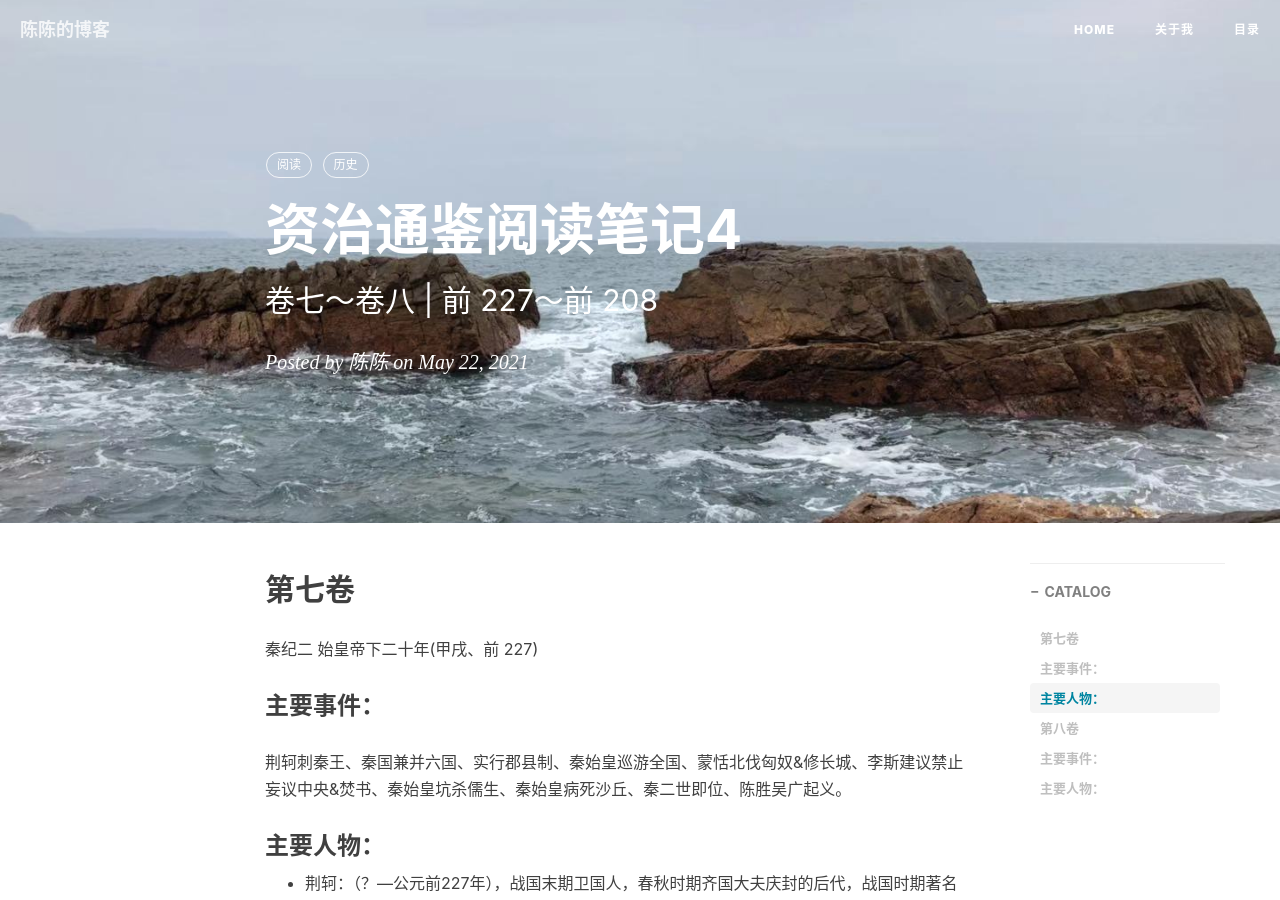
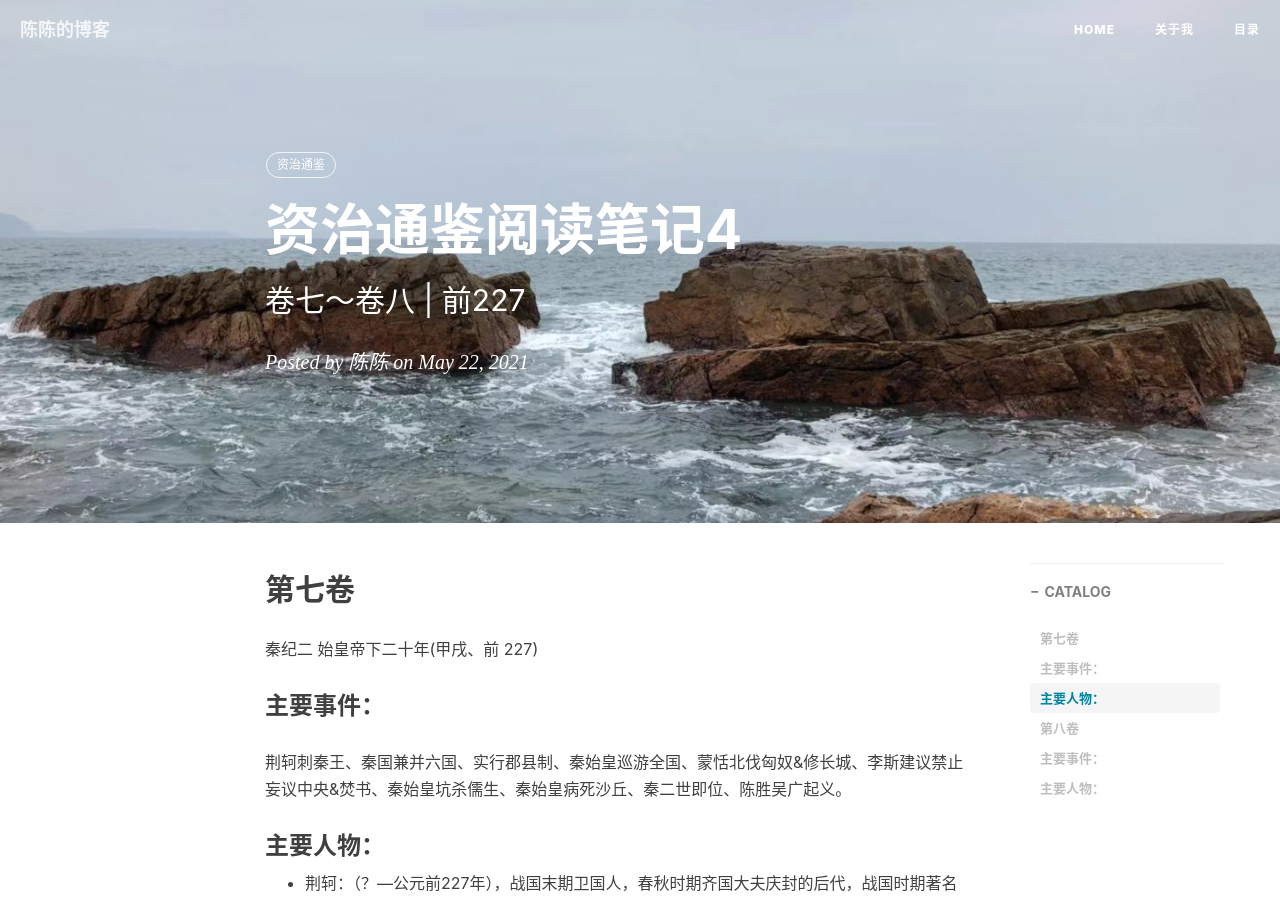
Before and after one commit to chensong212/chensong212.github.io, a Jekyll site: the page built from _posts/2021-05-22-zztj4.md, in a window 1280 px wide and 900 px high. Built offline with Jekyll 4.4.1, drawn with Linux system fonts in a browser that asks for light colours; nearby versions of some CDN libraries; comment, search, counter and statistics services are not loaded.

Commit message:
Update 2021-05-22-zztj4.md

```diff
--- a/_posts/2021-05-22-zztj4.md
+++ b/_posts/2021-05-22-zztj4.md
@@ -1,14 +1,13 @@
 ---
 layout:     post
 title:      资治通鉴阅读笔记4
-subtitle:   卷七～卷八 | 前 227～前 208
+subtitle:   卷七～卷八 | 前227
 date:       2021-05-22
 author:     陈陈
 header-img:
 catalog: true
 tags:
-    - 阅读
-    - 历史
+    - 资治通鉴
 
 ---
 ## 第七卷
```
